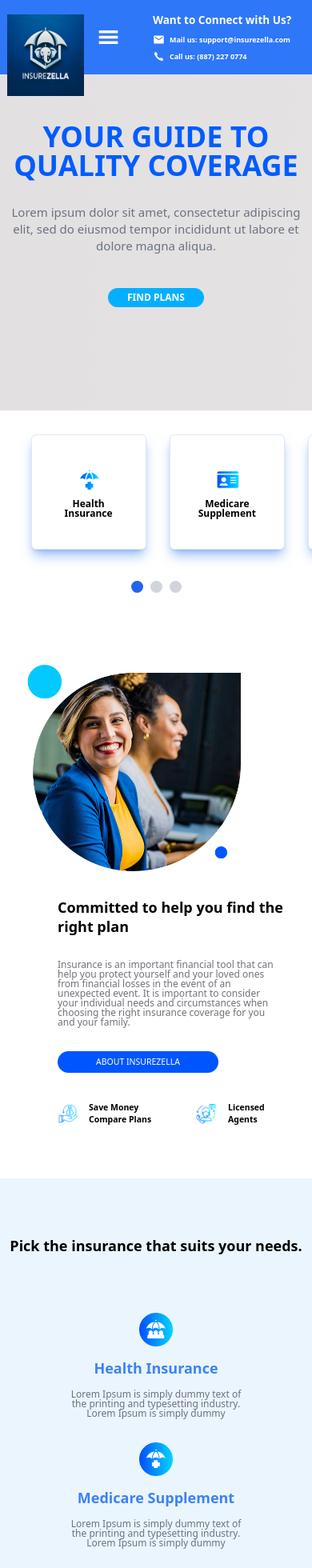
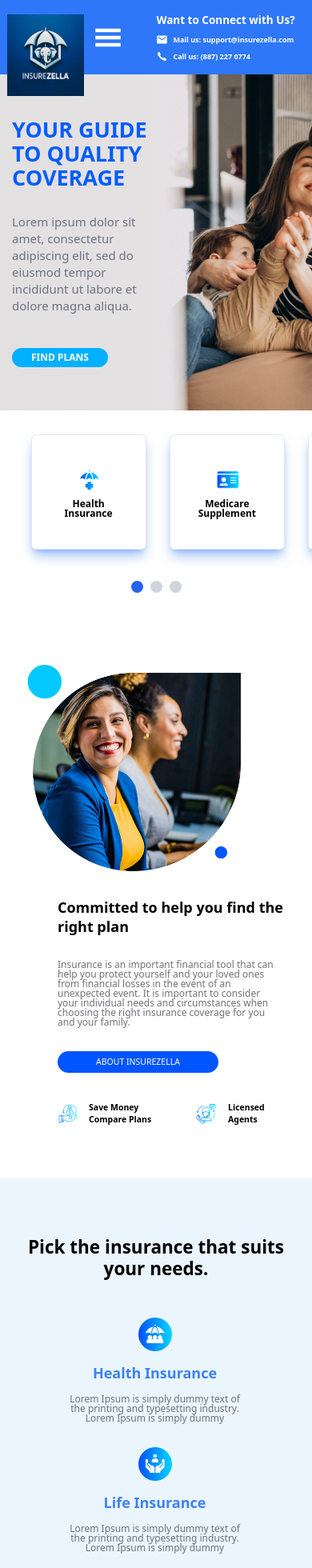
Before and after one commit to Sebads7/Challenge-Insurezella, a React (Vite) app: page / in a window 390 px wide. Shown: the top 1960 px of the page at 80% size. Built offline with nearby package versions, Linux system fonts and the light colour scheme.

Commit message:
fixing bugs

```diff
--- a/src/components/Compare.tsx
+++ b/src/components/Compare.tsx
@@ -19,10 +19,10 @@ const Compare = () => {
     setActiveIndex(index);
   };
   return (
-    <div className="w-full h-full  flex flex-col  ">
-      <div className="w-full  overflow-hidden">
+    <div className="  flex flex-col  ">
+      <div className="md:px-5 lg:px-24 2xl:px-14  overflow-hidden">
         <div
-          className="flex lg:grid grid-cols-2 lg:w-[80%] xl:w-[65%] 2xl:w-full 2xl:px-32 mx-auto lg:gap-20 gap-10 transition-transform duration-500 ease-in-out "
+          className="flex w-full  2xl:gap-8  transition-transform duration-500 ease-in-out  sm:grid grid-cols-2 xs:gap-10 "
           style={{
             transform: `translateX(${translateX}%)`,
             width: `${(COMPARE_PLANS.length / visiblePlans) * 100}
@@ -30,39 +30,37 @@ const Compare = () => {
           }}
         >
           {COMPARE_PLANS.map((plan, index) => (
-            <div
-              className=" 2xl:w-[30rem] w-[25rem] xs:w-full  z-10 "
-              key={index}
-            >
-              <div className="w-full 2xl:w-[30rem] h-[14rem]  overflow-hidden">
+            <div className=" md:px-5  z-10  w-full" key={index}>
+              <div className="w-full xs:w-[28rem]  h-[14rem]  overflow-hidden">
                 <img
                   src={plan.image}
                   alt={plan.name}
-                  className="object-cover h-[20rem] "
+                  className="object-cover h-[20rem] sm:w-[16rem] md:w-full "
                 />
               </div>
-              <div className="pl-7 h-[15rem]  w-[42rem]  grid grid-cols-2 gap-5  items-start  z-10">
-                <div className="flex flex-col items-start gap-5  w-full">
-                  <h3 className="text-3xl font-semibold pt-5 ">{plan.name}</h3>
-
-                  <p className="text-gray-500  2xl:h-[7rem] sm:h-[7rem] xl:h-[10rem]  ">
+              <ul className="md:pl-7   z-10">
+                <li className="flex flex-col pl-5 xs:w-[20rem] sm:h-[20rem]  gap-5  ">
+                  <h3 className="sm:text-xl text-3xl font-semibold pt-5 ">
+                    {plan.name}
+                  </h3>
+                  <p className="text-gray-500 sm:h-[12rem] sm:w-[14rem] md:w-auto md:h-auto   2xl:h-[7rem]  ">
                     {plan.description}
                   </p>
 
-                  <button className="text-blue-600 hover:border-blue-400 hover:border-b transition duration-300 ease-in-out flex gap-4  items-center justify-end">
+                  <button className="text-blue-600 hover:border-blue-400 hover:border-b transition duration-300 ease-in-out flex gap-4 items-center ">
                     {plan.button}
                     <span>
                       <FaArrowRightLong />
                     </span>
                   </button>
-                </div>
-              </div>
+                </li>
+              </ul>
             </div>
           ))}
         </div>
       </div>
       {/* Navigation Dots */}
-      <div className="flex justify-center items-center gap-4  bottom-0 mt-5   z-10  lg:hidden">
+      <div className="flex justify-center items-center gap-4  bottom-0 mt-5   z-10  sm:hidden">
         {COMPARE_PLANS.slice(0, 4).map((_, index) => (
           <div
             key={index}
--- a/src/components/Footer.tsx
+++ b/src/components/Footer.tsx
@@ -77,7 +77,7 @@ const Footer = () => {
         {(isMobile || isTablet) && (
           <div className="w-full relative">
             {/* LEFT WHITE CONTAINER */}
-            <div className="w-[90%] h-[15rem] bg-white shadow-lg  translate-y-6 flex justify-between items-center px-5">
+            <div className="w-[90%] h-[15rem] bg-white shadow-lg  translate-y-6 flex justify-between items-center px-5 sm:px-20">
               <div className="w-[10rem]  flex flex-col items-center justify-center gap-2 ">
                 <img
                   src="Assets/logo.png"
@@ -127,8 +127,8 @@ const Footer = () => {
             <div className="w-full h-[7rem] bg-[#2e77f9] z-0  "></div>
 
             {/* RIGHT WHITE CONTAINER */}
-            <div className="w-[90%] absolute right-0  h-[16rem]  bg-white -translate-y-6 shadow-lg z-10 flex items-center  px-5 ">
-              <div className="flex w-full  ">
+            <div className="w-[90%] absolute right-0  h-[17rem]  bg-white -translate-y-6 shadow-lg z-10 flex items-center  px-5  ">
+              <div className="flex w-full sm:px-14 pt-3 ">
                 {FOOTER_DATA.map(
                   (section, index) =>
                     (section.links || section.info) && (
--- a/src/components/NavBar.tsx
+++ b/src/components/NavBar.tsx
@@ -49,7 +49,7 @@ const NavBar = () => {
     <>
       <div className="w-full flex lg:block justify-center md:justify-between  items-center h-full py-5 pl-32 md:pl-40  xl:pl-44  lg:h-12 bg-[#2e77f9] ">
         <GiHamburgerMenu
-          className="text-white text-4xl rounded-sm lg:hidden block   "
+          className="text-white text-5xl rounded-lm lg:hidden block   "
           onClick={() => setOpenNav(true)}
         />
         <ul className="flex flex-col lg:flex-row pl-14 sm:pr-10   lg:pl-0  h-full md:items-center  lg:justify-between gap-2 lg:gap-0 text-white xl:px-40  ">
--- a/src/components/Plans.tsx
+++ b/src/components/Plans.tsx
@@ -14,16 +14,22 @@ const Plans = () => {
     setActiveIndex(index);
   };
 
-  //   const visiblePlans = isMobile ? 2 : 5;
+  const visiblePlans = isMobile ? 3 : 5;
 
-  //   const translateX = (activeIndex * -80) / visiblePlans;
+  const translateX = (activeIndex * -250) / visiblePlans;
 
   return (
-    <div className="w-full flex justify-center">
-      <div className="overflow-hidden  ">
-        <ul className="grid sm:grid-cols-2  xl:grid-cols-3 gap-10 mt-24 place-items-center lg:w-[50rem] xl:w-[70rem]   mx-auto ">
-          {INSURANCE_CATEGORIES.slice(0, isMobile ? 3 : 6).map(
-            (category, index) => (
+    <div className="w-full flex flex-col xs:-translate-y-[2rem]  items-center   ">
+      <div className="overflow-hidden sm:px-8 md:px-20  lg:px-32 flex w-full">
+        <div
+          className="flex transition-transform duration-500 ease-in-out w-full "
+          style={{
+            transform: `translateX(${translateX}%)`,
+            width: `${(INSURANCE_CATEGORIES.length / visiblePlans) * 100}%`,
+          }}
+        >
+          <ul className="grid grid-cols-2 xs:translate-x-[13rem]   xl:grid-cols-3 gap-10 xs:gap-x-[20rem] mt-24 place-items-center w-full xl:w-[70rem] mx-auto  ">
+            {INSURANCE_CATEGORIES.map((category, index) => (
               <li
                 key={index}
                 className="flex flex-col justify-center items-center gap-5  "
@@ -41,17 +47,17 @@ const Plans = () => {
                   {category.description}
                 </p>
               </li>
-            )
-          )}
-        </ul>
+            ))}
+          </ul>
+        </div>
       </div>
 
       {/* Navigation Dots */}
-      <div className="flex justify-center items-center gap-2 absolute bottom-7  sm:hidden">
+      <div className="flex justify-center items-center gap-3 absolute bottom-[-4rem]  sm:hidden">
         {INSURANCE_CATEGORIES.slice(0, 2).map((_, index) => (
           <div
             key={index}
-            className={`w-4 h-4 rounded-full cursor-pointer mobile:w-5 mobile:h-5  ${
+            className={`w-5 h-5 rounded-full cursor-pointer mobile:w-5 mobile:h-5  ${
               index === activeIndex ? "bg-blue-600 " : "bg-gray-300"
             }`}
             onClick={() => handleDotClick(index)}
--- a/src/pages/Home.tsx
+++ b/src/pages/Home.tsx
@@ -11,9 +11,9 @@ const Home = () => {
       <header>
         <div className="w-full   relative h-[35rem] overflow-hidden ">
           {/* Left Side with Text */}
-          <div className="xs:flex absolute w-full md:w-[55svw] lg:w-[45svw] xl:w-[50svw] 2xl:w-[59svw] 3xl:w-[70svw] md:pl-10 xl:pl-0  xs:pt-[5rem] pt-[7.5rem] backgn-gradient h-full lg:z-10 ">
-            <div className="relative xs:text-center md:w-[25rem] xl:w-[30rem] lg:w-auto mx-auto ">
-              <h1 className="xs:text-5xl sm:text-4xl xl:text-5xl   font-extrabold text-[#005cff]">
+          <div className=" backgn-gradient h-full  absolute  md:pl-10 w-[55svw]  md:w-[55svw]  lg:w-[45svw]  2xl:w-[59svw] 3xl:w-[70svw]   lg:z-10 xl:w-[50svw] flex justify-start items-center ">
+            <div className="relative  md:w-[25rem] xl:w-[30rem] lg:w-auto mx-auto  px-5  xl:px-0 z-10 ">
+              <h1 className="text-4xl lg:text-5xl   font-extrabold text-[#005cff]">
                 YOUR GUIDE TO QUALITY COVERAGE
               </h1>
               <h2 className="pt-10 text-xl text-gray-500">
@@ -31,11 +31,11 @@ const Home = () => {
           </div>
 
           {/* Right Side with Hero Image */}
-          <div className="w-full h-full flex justify-end xs:hidden ">
+          <div className="w-full h-full flex justify-end  ">
             <img
               src="Assets/hero-bg.jpg"
               alt="hero image"
-              className="xl:object-fit sm:object-cover  md:w-[65%] md:translate-x-32 lg:translate-x-0 xl:w-auto "
+              className="xl:object-fit object-cover xs:w-[90%] xs:translate-x-56  w-[65%] translate-x-32 lg:translate-x-0 xl:w-auto  "
             />
           </div>
         </div>
@@ -90,14 +90,14 @@ const Home = () => {
       </section>
 
       <section className="w-full h-full xs:flex flex-col justify-center items-center  relative  bg-[#e9f5ff]/80 py-24  ">
-        <h1 className="text-center text-2xl sm:text-3xl xl:text-5xl font-bold xs:font-extrabold">
+        <h1 className="text-center text-3xl  xl:text-5xl font-bold xs:font-extrabold xs:w-[90%]">
           Pick the insurance that suits your needs.
         </h1>
         <Plans />
       </section>
 
       <section className="w-full  flex flex-col justify-center items-center pt-20 xs:px-10 2xl:px-48  bg-[##f8f8f8]">
-        <div className="flex flex-col  xl:flex-row xs:pr-10    w-full pl-20  ">
+        <div className="flex flex-col  xl:flex-row xs:pr-10  w-full sm:pl-20  ">
           <img
             src="Assets/protecting.png"
             alt=" protecting image"
@@ -117,12 +117,12 @@ const Home = () => {
               in times of uncertainty.
             </p>
 
-            <Button name=" Learn More" className="px-20 " />
+            <Button name=" Learn More" className="px-28 w-[15rem] " />
           </div>
         </div>
 
         <div className=" overflow-hidden w-full  h-full pb-20 sm:mb-16 xl:mt-10 bg-[#f8f8f8]">
-          <h2 className="text-center font-bold text-5xl pt-28 pb-10">
+          <h2 className="text-center font-bold text-4xl lg:text-5xl pt-28 pb-10">
             We're here to help
           </h2>
 
```
